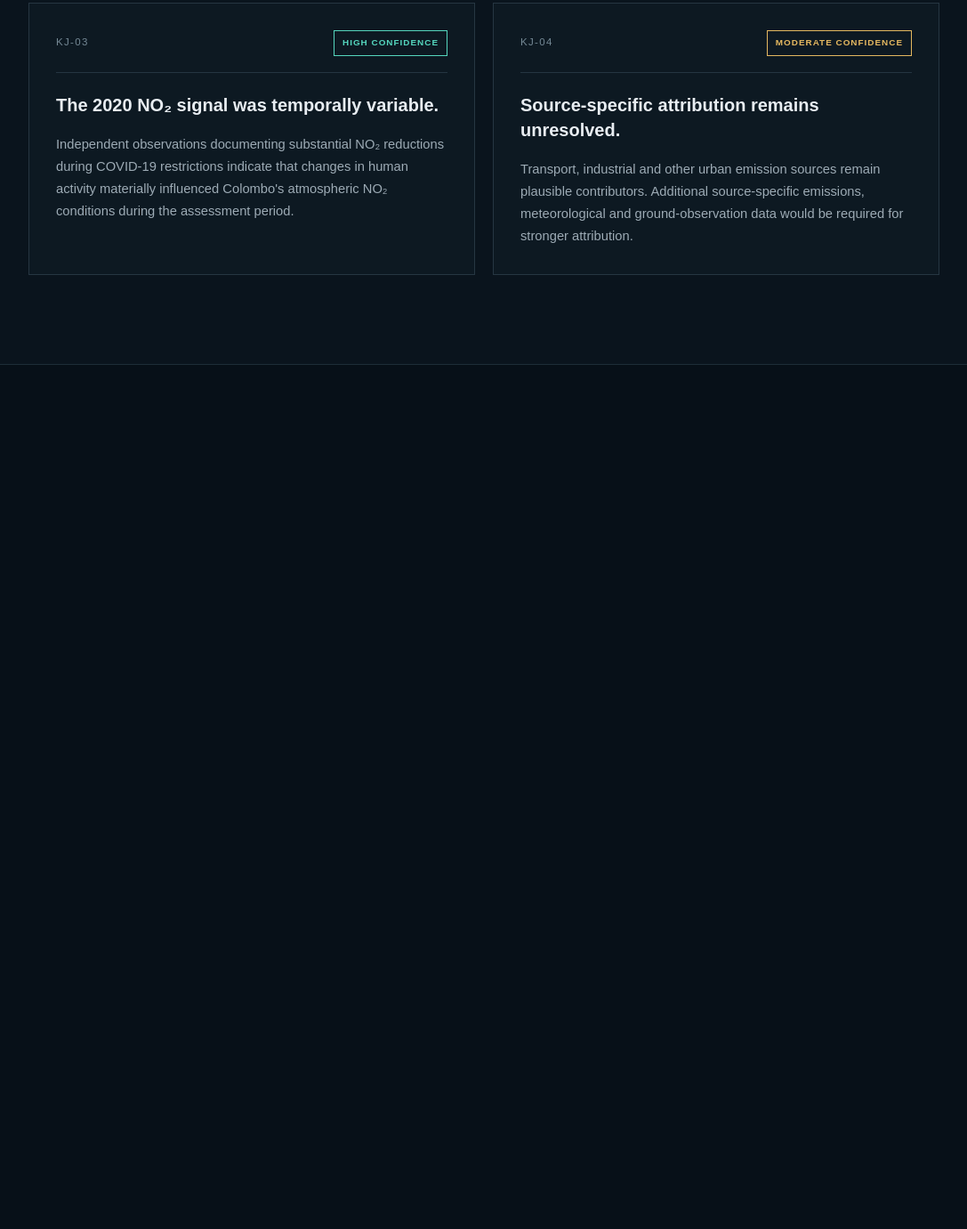
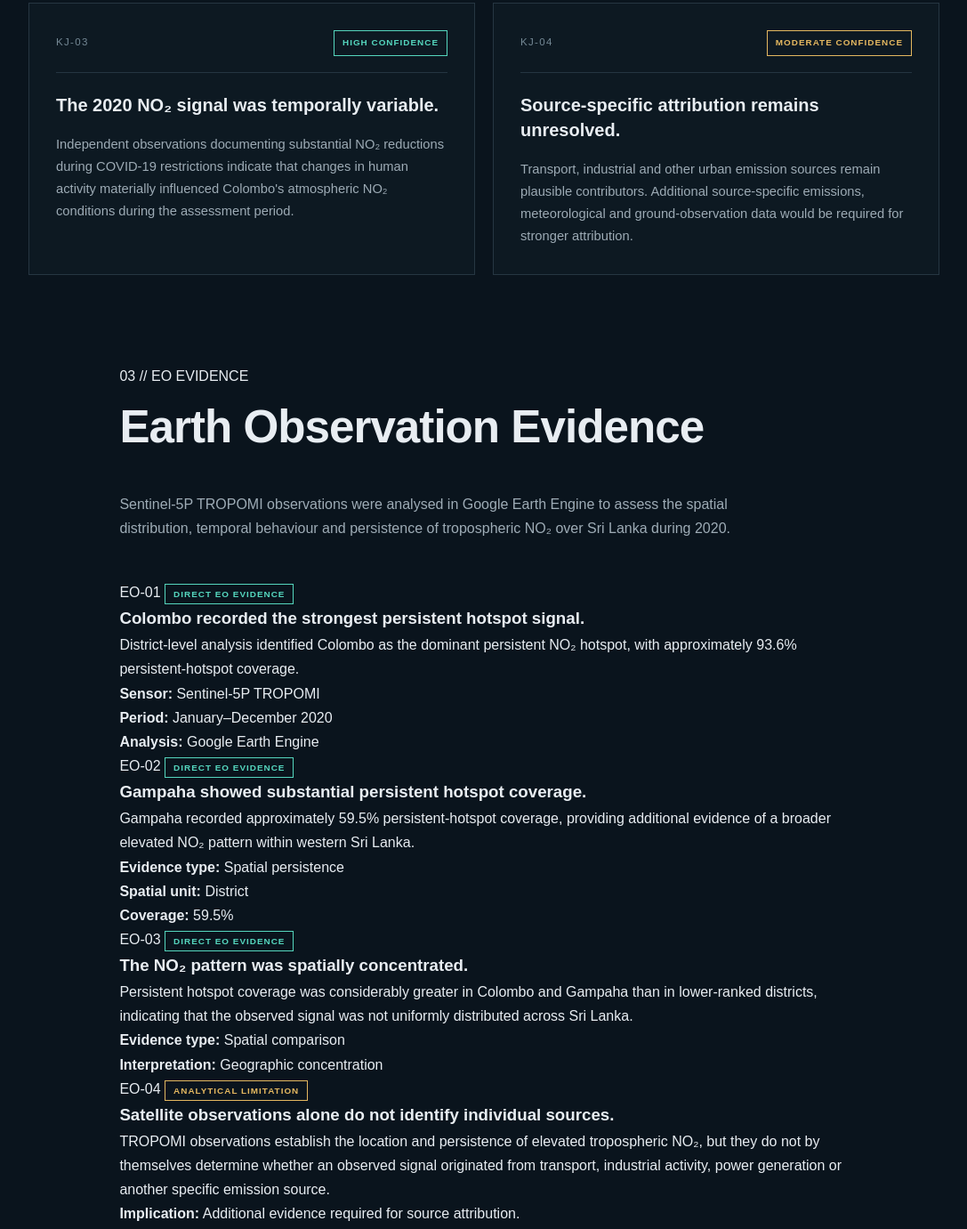
Before and after one commit to Gowsiga-45/Sri-Lanka-NO2-EO-Intelligence-Analysis, a plain HTML site: page docs/index.html in a window 1280 px wide. Shown: the part 2351-3732 px from the top of the page at 89% size, without its empty margins (96-1183 px from the left). Before the commit the page ends 2761 px from the top, so only its background shows below. Drawn offline with Linux system fonts and the light colour scheme.

Commit message:
Update index.html

```diff
--- a/docs/index.html
+++ b/docs/index.html
@@ -233,6 +233,125 @@
 
     </div>
 
+    <!-- =========================
+     03 // EO EVIDENCE
+========================= -->
+
+<section id="evidence" class="section">
+
+  <div class="section-label">03 // EO EVIDENCE</div>
+  <h2>Earth Observation Evidence</h2>
+
+  <p class="section-intro">
+    Sentinel-5P TROPOMI observations were analysed in Google Earth Engine
+    to assess the spatial distribution, temporal behaviour and persistence
+    of tropospheric NO₂ over Sri Lanka during 2020.
+  </p>
+
+  <div class="evidence-grid">
+
+    <!-- EO-01 -->
+    <article class="evidence-card">
+
+      <div class="evidence-header">
+        <span>EO-01</span>
+        <span class="confidence high">DIRECT EO EVIDENCE</span>
+      </div>
+
+      <h3>Colombo recorded the strongest persistent hotspot signal.</h3>
+
+      <p>
+        District-level analysis identified Colombo as the dominant
+        persistent NO₂ hotspot, with approximately 93.6% persistent-hotspot
+        coverage.
+      </p>
+
+      <div class="evidence-meta">
+        <strong>Sensor:</strong> Sentinel-5P TROPOMI<br>
+        <strong>Period:</strong> January–December 2020<br>
+        <strong>Analysis:</strong> Google Earth Engine
+      </div>
+
+    </article>
+
+
+    <!-- EO-02 -->
+    <article class="evidence-card">
+
+      <div class="evidence-header">
+        <span>EO-02</span>
+        <span class="confidence high">DIRECT EO EVIDENCE</span>
+      </div>
+
+      <h3>Gampaha showed substantial persistent hotspot coverage.</h3>
+
+      <p>
+        Gampaha recorded approximately 59.5% persistent-hotspot coverage,
+        providing additional evidence of a broader elevated NO₂ pattern
+        within western Sri Lanka.
+      </p>
+
+      <div class="evidence-meta">
+        <strong>Evidence type:</strong> Spatial persistence<br>
+        <strong>Spatial unit:</strong> District<br>
+        <strong>Coverage:</strong> 59.5%
+      </div>
+
+    </article>
+
+
+    <!-- EO-03 -->
+    <article class="evidence-card">
+
+      <div class="evidence-header">
+        <span>EO-03</span>
+        <span class="confidence high">DIRECT EO EVIDENCE</span>
+      </div>
+
+      <h3>The NO₂ pattern was spatially concentrated.</h3>
+
+      <p>
+        Persistent hotspot coverage was considerably greater in Colombo
+        and Gampaha than in lower-ranked districts, indicating that the
+        observed signal was not uniformly distributed across Sri Lanka.
+      </p>
+
+      <div class="evidence-meta">
+        <strong>Evidence type:</strong> Spatial comparison<br>
+        <strong>Interpretation:</strong> Geographic concentration
+      </div>
+
+    </article>
+
+
+    <!-- EO-04 -->
+    <article class="evidence-card">
+
+      <div class="evidence-header">
+        <span>EO-04</span>
+        <span class="confidence moderate">ANALYTICAL LIMITATION</span>
+      </div>
+
+      <h3>Satellite observations alone do not identify individual sources.</h3>
+
+      <p>
+        TROPOMI observations establish the location and persistence of
+        elevated tropospheric NO₂, but they do not by themselves determine
+        whether an observed signal originated from transport, industrial
+        activity, power generation or another specific emission source.
+      </p>
+
+      <div class="evidence-meta">
+        <strong>Implication:</strong> Additional evidence required for
+        source attribution.
+      </div>
+
+    </article>
+
+  </div>
+
+</section>
+
   </section>
 
 </body>
```
